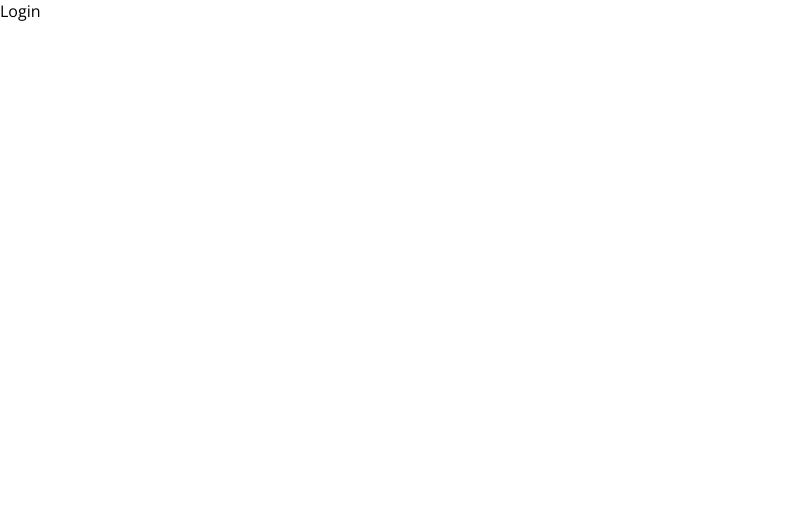
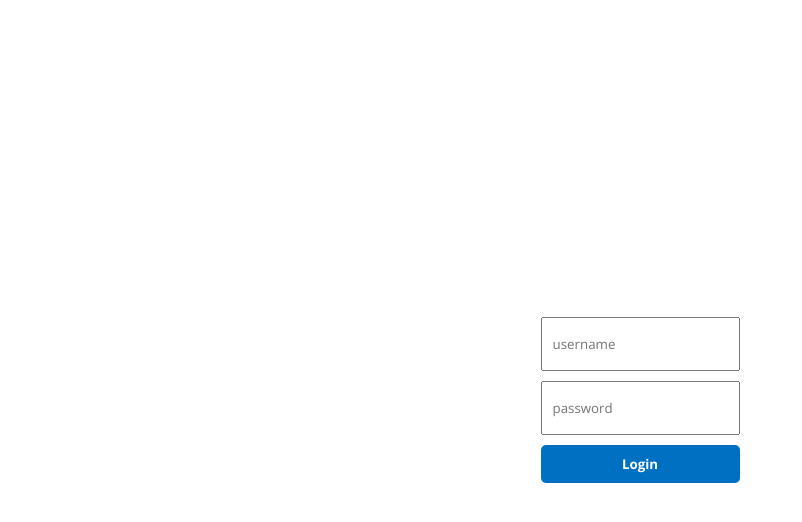
Before and after one commit to Rinaldo23/Airbnb_Clone, a React (Create React App) app in the folder client/: page /login in a window 1280 px wide. Shown: the top 522 px of the page, without its empty margins (0-802 px from the left). Built offline with nearby package versions, Linux system fonts and the light colour scheme.

Commit message:
Authorization Login Functionality

```diff
--- a/client/src/components/Header/Header.jsx
+++ b/client/src/components/Header/Header.jsx
@@ -40,8 +40,10 @@ const Header = ({ type }) => {
     const { dispatch } = useContext(SearchContext);
 
     const handleSearch = () => {
-        dispatch({ type: "NEW_SEARCH", payload: { destination, dates, options } });
-        navigate("/hotels", { state: { destination, dates, options } });
+        if (destination !== "") {
+            dispatch({ type: "NEW_SEARCH", payload: { destination, dates, options } });
+            navigate("/hotels", { state: { destination, dates, options } });
+        }
     };
 
     return (
--- /dev/null
+++ b/client/src/context/AuthContext.js
@@ -0,0 +1,61 @@
+import { createContext, useEffect, useReducer } from "react";
+
+const INITIAL_STATE = {
+    user: JSON.parse(localStorage.getItem("user")) || null,
+    loading: false,
+    error: null,
+};
+
+export const AuthContext = createContext(INITIAL_STATE);
+
+const AuthReducer = (state, action) => {
+    switch (action.type) {
+        case "LOGIN_START":
+            return {
+                user: null,
+                loading: true,
+                error: null,
+            };
+        case "LOGIN_SUCCESS":
+            return {
+                user: action.payload,
+                loading: false,
+                error: null,
+            };
+        case "LOGIN_FAILURE":
+            return {
+                user: null,
+                loading: false,
+                error: action.payload,
+            };
+        case "LOGOUT":
+            return {
+                user: null,
+                loading: false,
+                error: null,
+            };
+        default:
+            return state;
+    }
+};
+
+export const AuthContextProvider = ({ children }) => {
+    const [state, dispatch] = useReducer(AuthReducer, INITIAL_STATE);
+
+    useEffect(() => {
+        localStorage.setItem("user", JSON.stringify(state.user));
+    }, [state.user]);
+
+    return (
+        <AuthContext.Provider
+            value={{
+                user: state.user,
+                loading: state.loading,
+                error: state.error,
+                dispatch,
+            }}
+        >
+            {children}
+        </AuthContext.Provider>
+    );
+};
--- a/client/src/index.js
+++ b/client/src/index.js
@@ -1,13 +1,16 @@
 import React from 'react';
 import ReactDOM from 'react-dom/client';
 import App from './App';
+import { AuthContextProvider } from './context/AuthContext';
 import { SearchContextProvider } from './context/SearchContext';
 
 const root = ReactDOM.createRoot(document.getElementById('root'));
 root.render(
   <React.StrictMode>
-    <SearchContextProvider>
-      <App />
-    </SearchContextProvider>
+    <AuthContextProvider>
+      <SearchContextProvider>
+        <App />
+      </SearchContextProvider>
+    </AuthContextProvider>
   </React.StrictMode>
 );
--- a/client/src/pages/Hotel/Hotel.jsx
+++ b/client/src/pages/Hotel/Hotel.jsx
@@ -6,9 +6,10 @@ import Footer from '../../components/Footer/Footer';
 import Header from '../../components/Header/Header';
 import MailList from '../../components/MailList/MailList';
 import Navbar from '../../components/Navbar/Navbar';
-import { useLocation } from "react-router-dom";
+import { useLocation, useNavigate } from "react-router-dom";
 import useFetch from "../../hooks/useFetch";
 import { SearchContext } from "../../context/SearchContext";
+import { AuthContext } from "../../context/AuthContext";
 
 const Hotel = () => {
 
@@ -17,6 +18,7 @@ const Hotel = () => {
   const id = location.pathname.split("/")[2];
   const [slideNumber, setSlideNumber] = useState(0);
   const [open, setOpen] = useState(false);
+  const [openModal, setOpenModal] = useState(false);
 
   const photos = [
     "https://cf.bstatic.com/xdata/images/xphoto/square300/57584488.webp?k=bf724e4e9b9b75480bbe7fc675460a089ba6414fe4693b83ea3fdd8e938832a6&o=",
@@ -28,9 +30,11 @@ const Hotel = () => {
   ];
 
   const { data, loading, error } = useFetch(`http://localhost:8800/api/hotels/find/${id}`);
-  console.log(data)
+  // console.log(data)
 
   const { dates, options } = useContext(SearchContext);
+  const { user } = useContext(AuthContext);
+  const navigate = useNavigate();
 
   const MILLISECONDS_PER_DAY = 1000 * 60 * 60 * 24;
   function dayDifference(date1, date2) {
@@ -56,6 +60,14 @@ const Hotel = () => {
     }
 
     setSlideNumber(newSlideNumber);
+  };
+
+  const handleClick = () => {
+    if (user) {
+      setOpenModal(true);
+    } else {
+      navigate("/login");
+    }
   };
 
   return (
@@ -91,7 +103,7 @@ const Hotel = () => {
             </div>
           )}
           <div className="hotelWrapper">
-            <button className="bookNow">Reserve or Book Now!</button>
+            <button onClick={handleClick} className="bookNow">Reserve or Book Now!</button>
             <h1 className="hotelTitle">{data.name}</h1>
             <div className="hotelAddress">
               <FontAwesomeIcon icon={faLocationDot} />
@@ -131,7 +143,7 @@ const Hotel = () => {
                   <b>${days * data.cheapestPrice * options.room}</b> ({days}{" "}
                   nights)
                 </h2>
-                <button >Reserve or Book Now!</button>
+                <button onClick={handleClick} >Reserve or Book Now!</button>
               </div>
             </div>
           </div>
@@ -140,6 +152,7 @@ const Hotel = () => {
         </div>
       </>
       }
+      {/* {openModal && <Reserve setOpen={setOpenModal} hotelId={id}/>} */}
     </div >
   )
 }
--- a/client/src/pages/Login/Login.css
+++ b/client/src/pages/Login/Login.css
@@ -0,0 +1,32 @@
+.login {
+    height: 100vh;
+    display: flex;
+    align-items: center;
+    justify-content: center;
+}
+
+.lContainer {
+    display: flex;
+    flex-direction: column;
+    gap: 10px;
+}
+
+.lInput {
+    height: 30px;
+    padding: 10px;
+}
+
+.lButton {
+    border: none;
+    padding: 10px 20px;
+    background-color: #0071c2;
+    color: white;
+    font-weight: bold;
+    cursor: pointer;
+    border-radius: 5px;
+}
+
+.lButton:disabled {
+    background-color: #0071c28c;
+    cursor: not-allowed;
+}
--- a/client/src/pages/Login/Login.jsx
+++ b/client/src/pages/Login/Login.jsx
@@ -1,8 +1,60 @@
-import React from 'react'
+import axios from "axios";
+import { useContext, useState } from "react";
+import { useNavigate } from "react-router-dom";
+import { AuthContext } from "../../context/AuthContext";
+import "./Login.css"
 
 const Login = () => {
+
+  const [credentials, setCredentials] = useState({
+    username: undefined,
+    password: undefined,
+  });
+
+  const { loading, error, dispatch } = useContext(AuthContext);
+
+  const navigate = useNavigate();
+
+  const handleChange = (e) => {
+    setCredentials((prev) => ({ ...prev, [e.target.id]: e.target.value }));
+  };
+
+  const handleClick = async (e) => {
+    e.preventDefault();
+    dispatch({ type: "LOGIN_START" });
+    try {
+      const res = await axios.post("http://localhost:8800/api/auth/login", credentials);
+      dispatch({ type: "LOGIN_SUCCESS", payload: res.data.details });
+      navigate("/")
+    } catch (err) {
+      dispatch({ type: "LOGIN_FAILURE", payload: err.response.data });
+      // navigate("/login");
+    }
+  };
+
   return (
-    <div>Login</div>
+    <div className="login">
+      <div className="lContainer">
+        <input
+          type="text"
+          placeholder="username"
+          id="username"
+          onChange={handleChange}
+          className="lInput"
+        />
+        <input
+          type="password"
+          placeholder="password"
+          id="password"
+          onChange={handleChange}
+          className="lInput"
+        />
+        <button disabled={loading} onClick={handleClick} className="lButton">
+          Login
+        </button>
+        {error && <span>{error.message}</span>}
+      </div>
+    </div>
   )
 }
 
```
